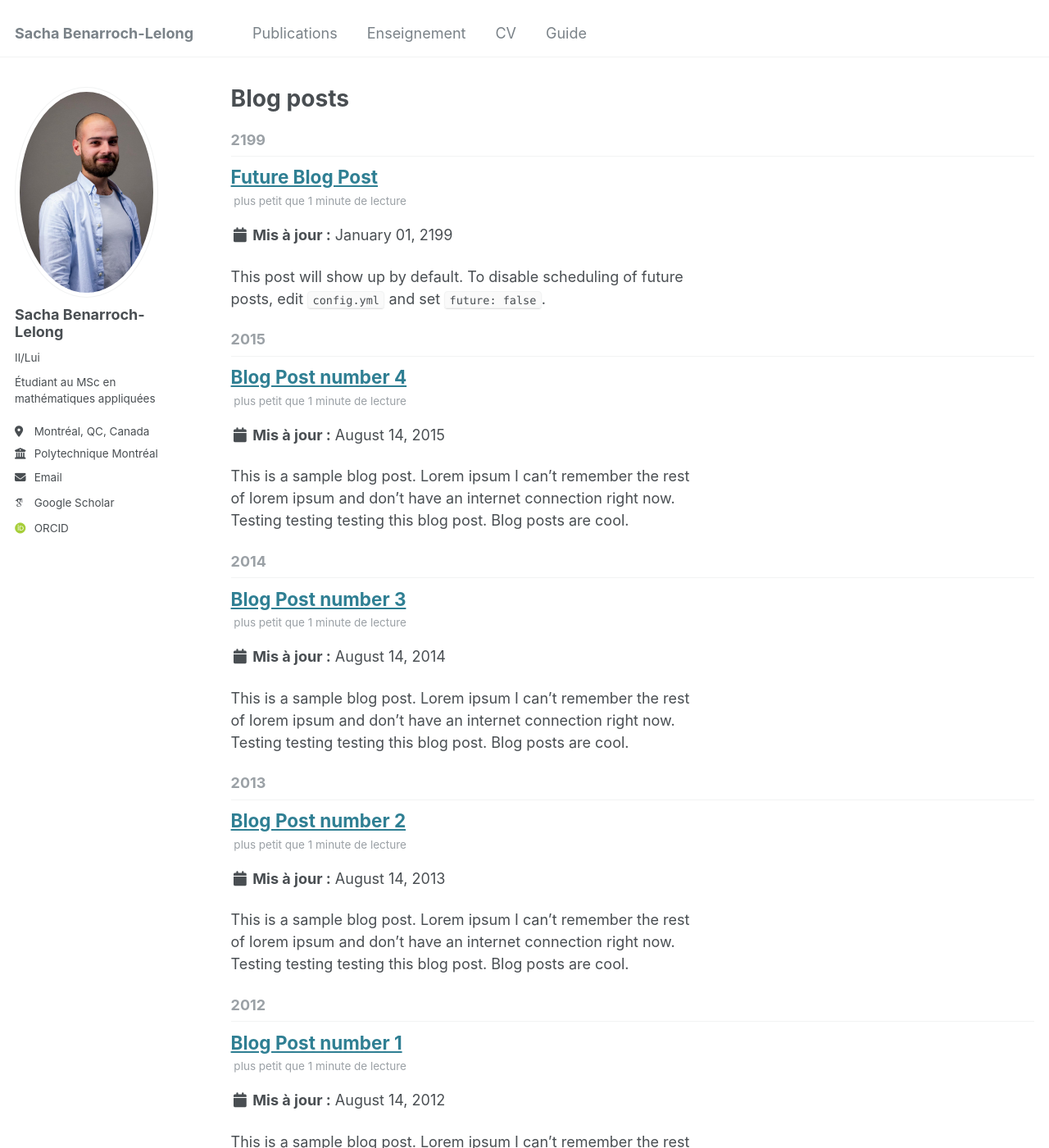
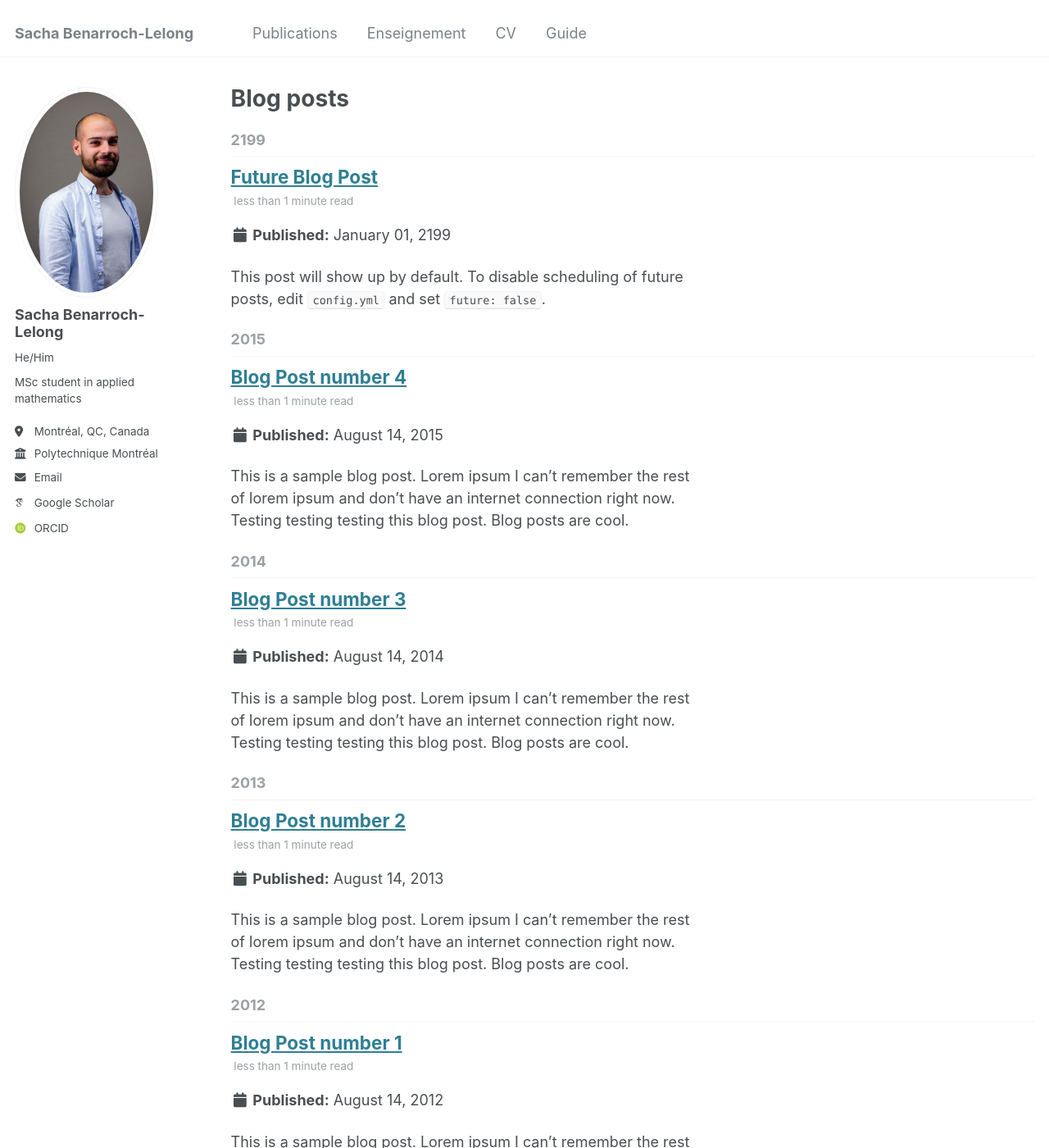
Before and after one commit to sblelong/sblelong.github.io, a Jekyll site: the page built from _pages/year-archive.html, in a window 1280 px wide and 1400 px high. Shown: the whole window at 82% size. Built offline with Jekyll 4.4.1, drawn with Linux system fonts in a browser that asks for light colours; some web fonts are replaced; some of the changed text lies outside the part shown.

Commit message:
switch back to en

```diff
--- a/_config.yml
+++ b/_config.yml
@@ -7,11 +7,11 @@
 # server process.
 
 # Basic Site Settings
-locale                   : "fr-FR"
+locale                   : "en-CA"
 title                    : "Sacha Benarroch-Lelong"
 title_separator          : "-"
 name                     : &name "Sacha Benarroch-Lelong"
-description              : &description "Étudiant au MSc en mathématiques appliquées"
+description              : &description "MSc student in applied mathematics"
 url                      : https://sblelong.github.io # the base hostname & protocol for your site e.g. "https://[your GitHub username].github.io"
 baseurl                  : "" # the subpath of your site, e.g. "/blog"
 repository               : "sblelong/sblelong.github.io"
@@ -23,8 +23,8 @@ author:
   # Biographic information
   avatar           : "pp.jpg"
   name             : "Sacha Benarroch-Lelong"
-  pronouns         : "Il/Lui"
-  bio              : "Étudiant au MSc en mathématiques appliquées"
+  pronouns         : "He/Him"
+  bio              : "MSc student in applied mathematics"
   location         : "Montréal, QC, Canada"
   employer         : "Polytechnique Montréal"
   uri              : # URL
```
